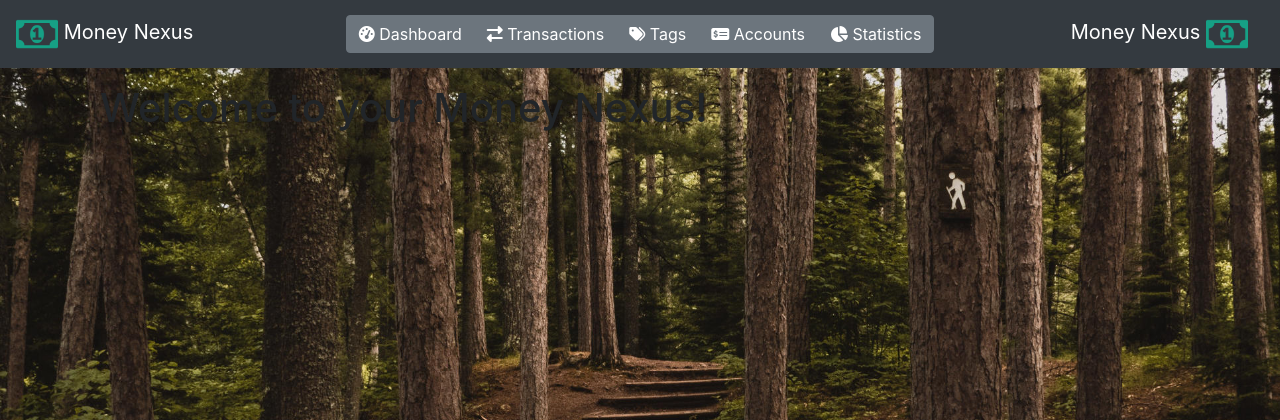
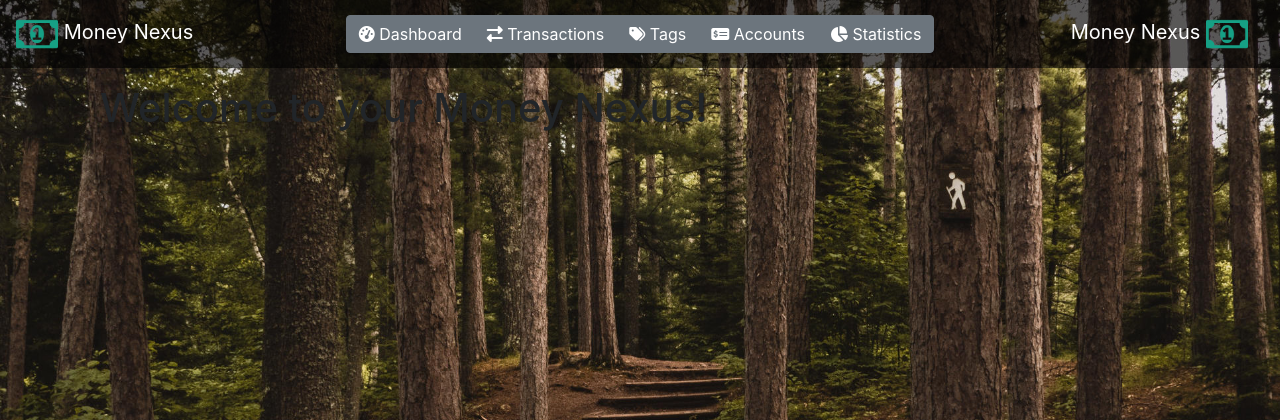
Before and after one commit to bitstorm-tech/money-nexus-django, a Django app: page / in a window 1280 px wide. Shown: the top 420 px of the page. Run offline with Django 3.2, Linux system fonts and the light colour scheme; some libraries are stand-ins or nearby versions.

Commit message:
Make menu background a bit transparent

```diff
--- a/money_nexus/templates/money_nexus/base.html
+++ b/money_nexus/templates/money_nexus/base.html
@@ -25,6 +25,9 @@
         background-repeat: no-repeat;
         background-attachment: fixed;
         background-size: cover;
+    }
+    .navbar {
+        background-color: rgba(.7, .7, .7, .6)!important;
     }
 </style>
 
```
